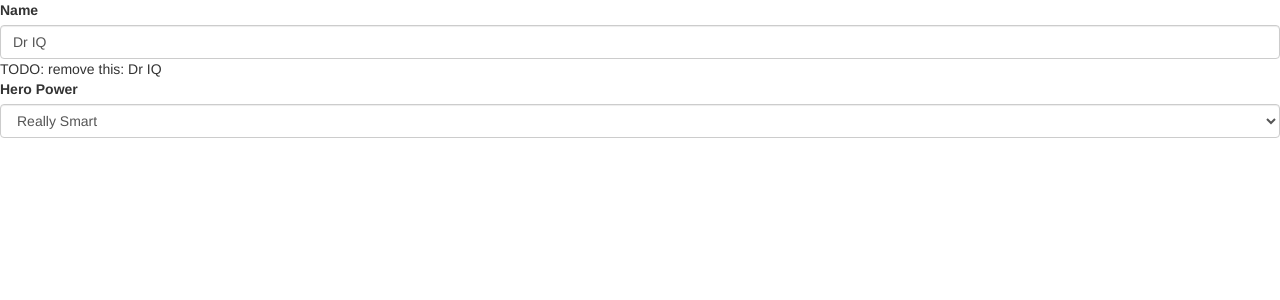
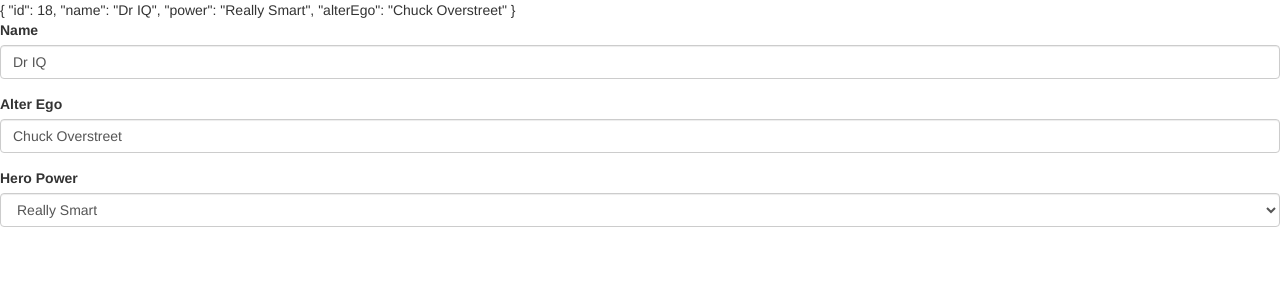
Before and after one commit to gabocze/angular-tutorial-template-driven-form, an Angular app: page / in a window 1280 px wide. Shown: the top 300 px of the page. Built offline with nearby package versions, Linux system fonts and the light colour scheme.

Commit message:
All form controls with json pipe over model.

```diff
--- a/src/app/hero-form/hero-form.component.html
+++ b/src/app/hero-form/hero-form.component.html
@@ -1,11 +1,24 @@
-<label for="name">Name</label>
-<input type="text" class="form-control" id="name"
-       required
-       [(ngModel)]="model.name" name="name">
-TODO: remove this: {{model.name}}
+<form #heroForm="ngForm">
+{{ model | json }}
+<div class="form-group">
+  <label for="name">Name</label>
+  <input type="text" class="form-control" id="name"
+         required
+         [(ngModel)]="model.name" name="name">
+</div>
+
+<div class="form-group">
+  <label for="alterEgo">Alter Ego</label>
+  <input type="text"  class="form-control" id="alterEgo"
+         [(ngModel)]="model.alterEgo" name="alterEgo">
+</div>
+
 <div class="form-group">
   <label for="power">Hero Power</label>
-  <select class="form-control" id="power" required>
+  <select class="form-control"  id="power"
+          required
+          [(ngModel)]="model.power" name="power">
     <option *ngFor="let pow of powers" [value]="pow">{{pow}}</option>
   </select>
 </div>
+</form>
```
